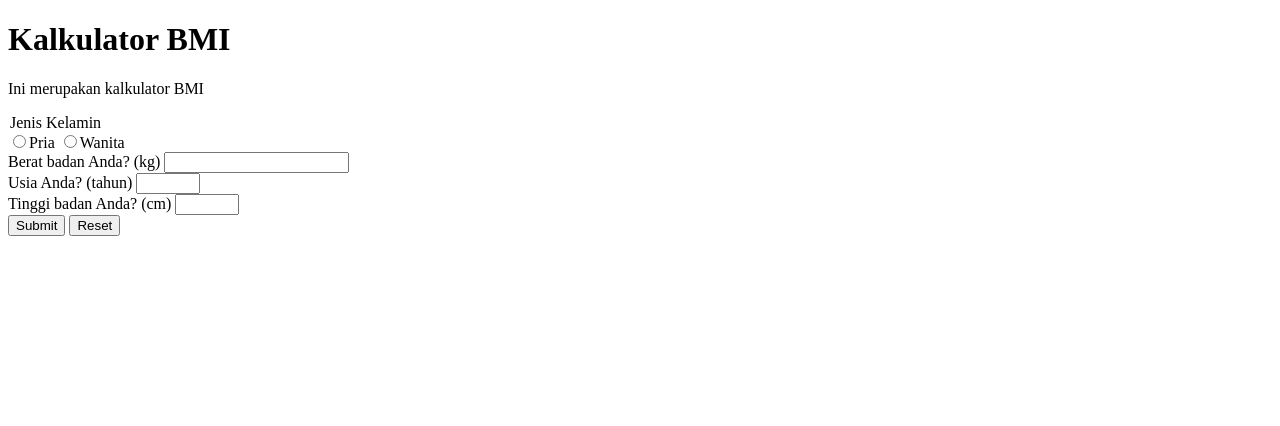
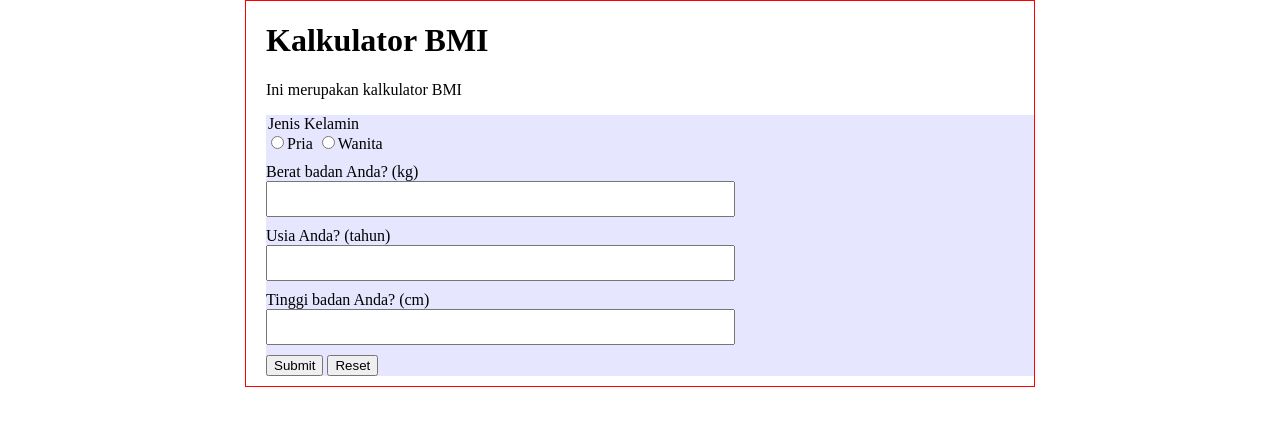
Before and after one commit to revou-fundamental-course/5-aug-24-Midori007-hub, a plain HTML site: page index.html in a window 1280 px wide. Drawn offline with Linux system fonts and the light colour scheme.

Commit message:
update CSS-style

```diff
--- a/css/styles.css
+++ b/css/styles.css
@@ -0,0 +1,23 @@
+ body {
+    border: 1px solid red;
+    padding-left: 20px;
+    margin: auto;
+    width: 60%;
+}
+
+form {
+    background-color: rgb(230, 230, 255);
+}
+
+input[type="number"] {
+    width: 60%;
+    height: 30px;
+}
+
+div {
+    margin-bottom: 10px;
+}
+
+.satu {
+    display: block;
+}
--- a/index.html
+++ b/index.html
@@ -22,15 +22,15 @@
                 </div>
                 <div>
                     <label for="bb">Berat badan Anda? (kg)</label>
-                    <input type="number" name="berat-badan" id="bb" min="1" required>
+                    <input class="satu" type="number" name="berat-badan" id="bb" min="1" required>
                 </div>
                 <div>
                     <label for="usia">Usia Anda? (tahun)</label>
-                    <input type="number" name="usia" id="usia" min="1" max="100" required>
+                    <input class="satu" type="number" name="usia" id="usia" min="1" max="100" required>
                 </div>
                 <div>
                     <label for="tb">Tinggi badan Anda? (cm)</label>
-                    <input type="number" name="tinggi-badan" id="tb" min="1" max="500" required>
+                    <input class="satu" type="number" name="tinggi-badan" id="tb" min="1" max="500" required>
                 </div>
                 <div>
                     <input type="Submit" value="Submit">
```
